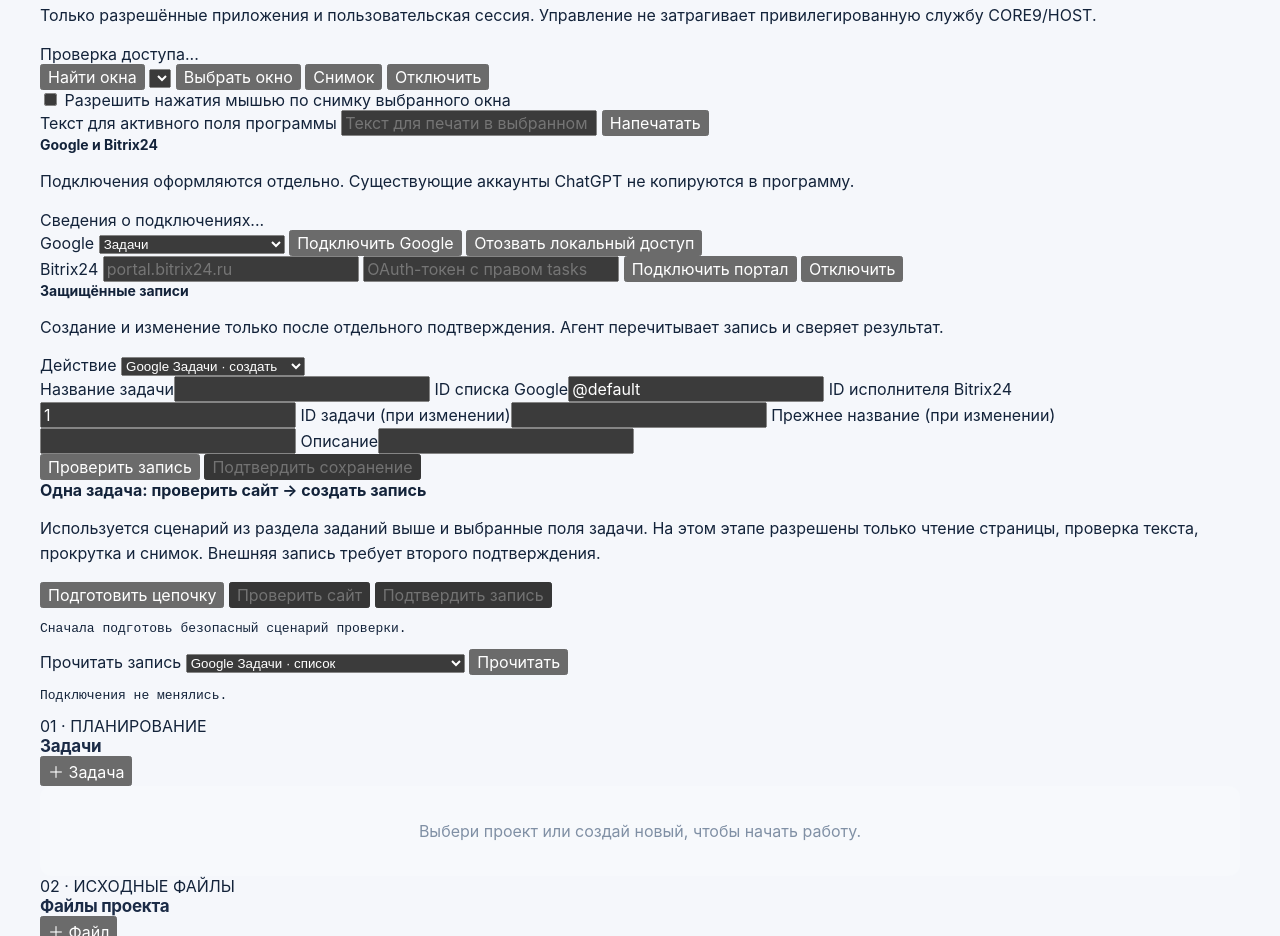
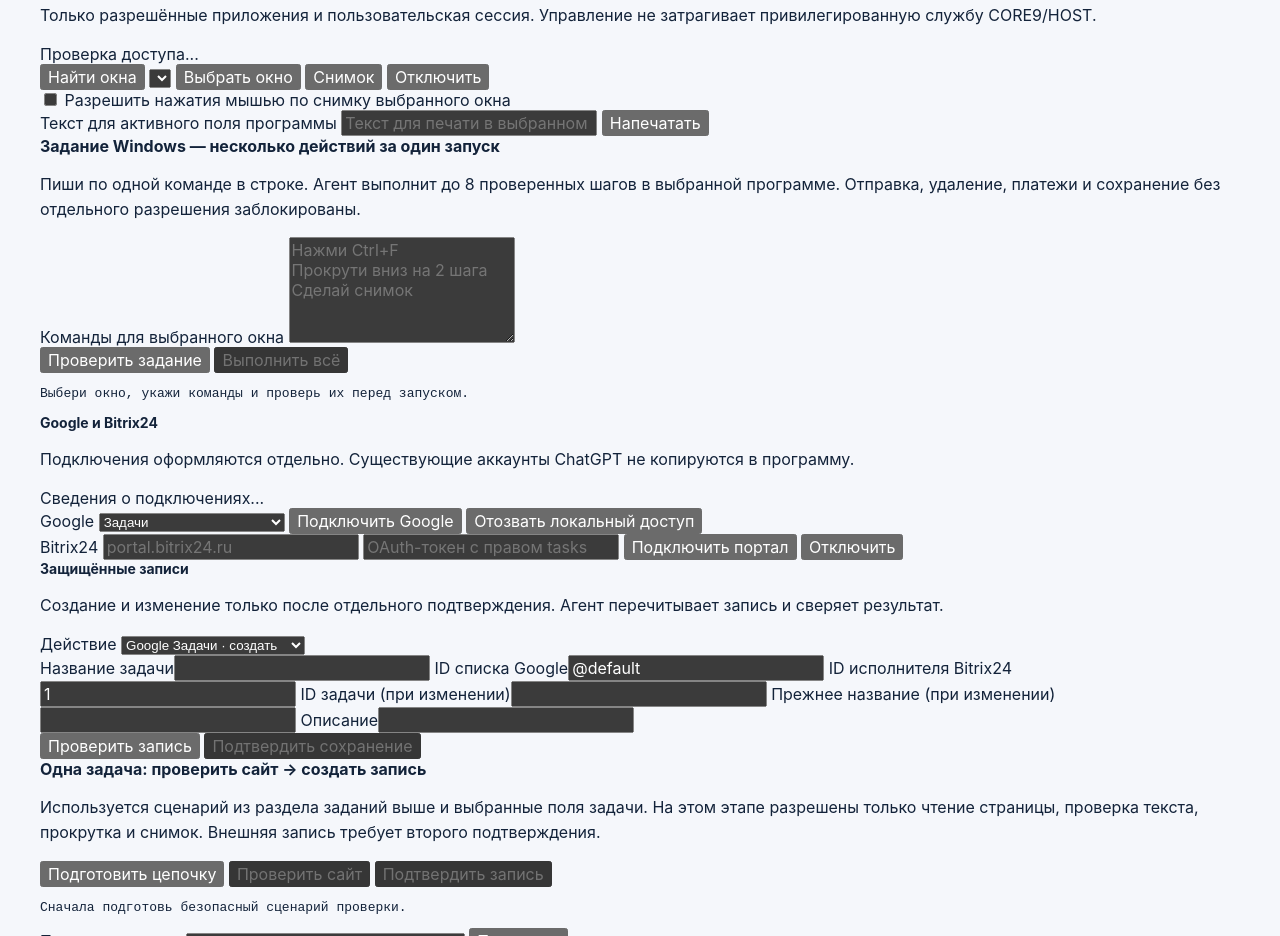
Before and after one commit to DSLitvinov1/my_first_repo, a plain HTML site: page bridge/neurofactory/one_pc_candidate/workbench/index.html in a window 1280 px wide. Shown: the part 2484-3420 px from the top of the page. Drawn offline with Linux system fonts and the light colour scheme; files that its build step writes are made by us from their sources; no server answers; a script that the page names is missing.

Commit message:
feat(one): Russian multi-step desktop commands UI for selected Windows window with explicit plan review

```diff
--- a/bridge/neurofactory/one_pc_candidate/workbench/index.html
+++ b/bridge/neurofactory/one_pc_candidate/workbench/index.html
@@ -177,6 +177,18 @@
                 placeholder="Текст для печати в выбранном поле"/>
               <button id="mesh-type" type="button" class="button accent small">Напечатать</button>
             </div>
+            <div class="mesh-private-ready" aria-label="Безопасное задание для выбранного окна Windows">
+              <strong>Задание Windows — несколько действий за один запуск</strong>
+              <p>Пиши по одной команде в строке. Агент выполнит до 8 проверенных шагов в выбранной программе. Отправка, удаление, платежи и сохранение без отдельного разрешения заблокированы.</p>
+              <label for="mesh-desktop-script" class="agent-label">Команды для выбранного окна</label>
+              <textarea id="mesh-desktop-script" rows="5" maxlength="2400" spellcheck="false"
+                placeholder="Нажми Ctrl+F&#10;Прокрути вниз на 2 шага&#10;Сделай снимок"></textarea>
+              <div class="mesh-actions">
+                <button id="mesh-script-prepare" type="button" class="button soft small">Проверить задание</button>
+                <button id="mesh-script-start" type="button" class="button accent small" disabled>Выполнить всё</button>
+              </div>
+              <pre id="mesh-script-result" class="mesh-result" aria-live="polite">Выбери окно, укажи команды и проверь их перед запуском.</pre>
+            </div>
           </div>
           <div class="mesh-part">
             <h3>Google и Bitrix24</h3>
```
